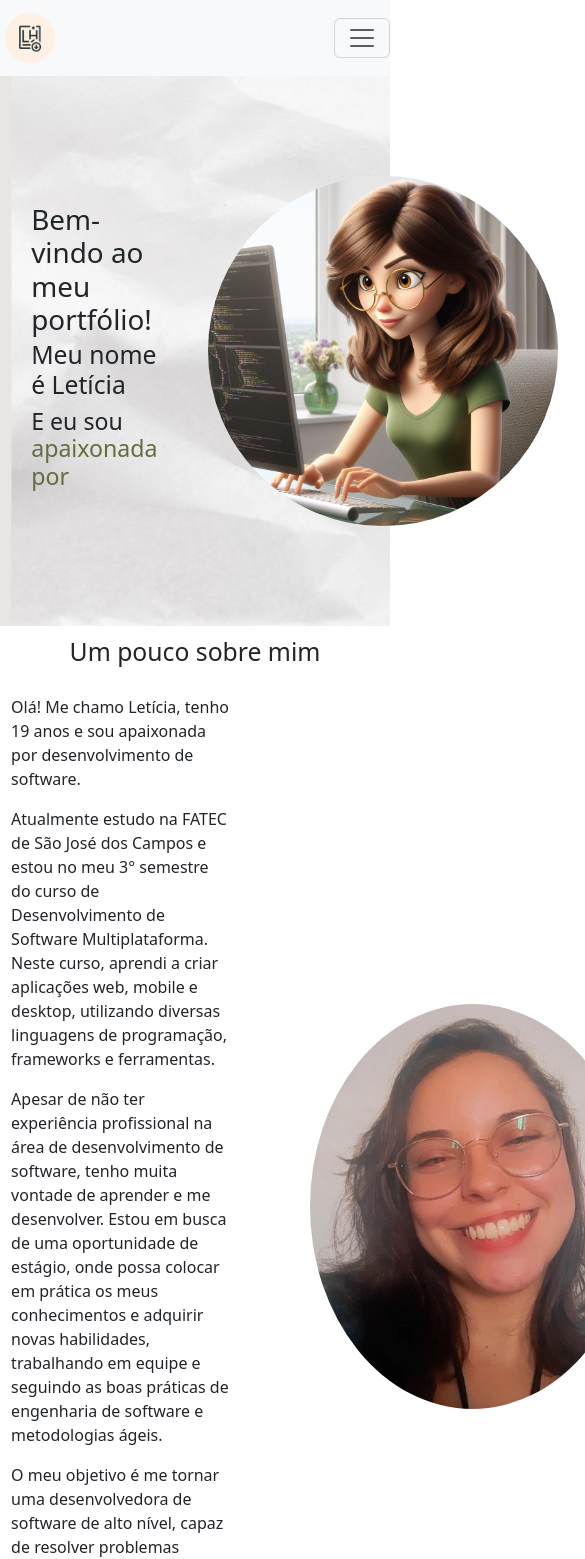
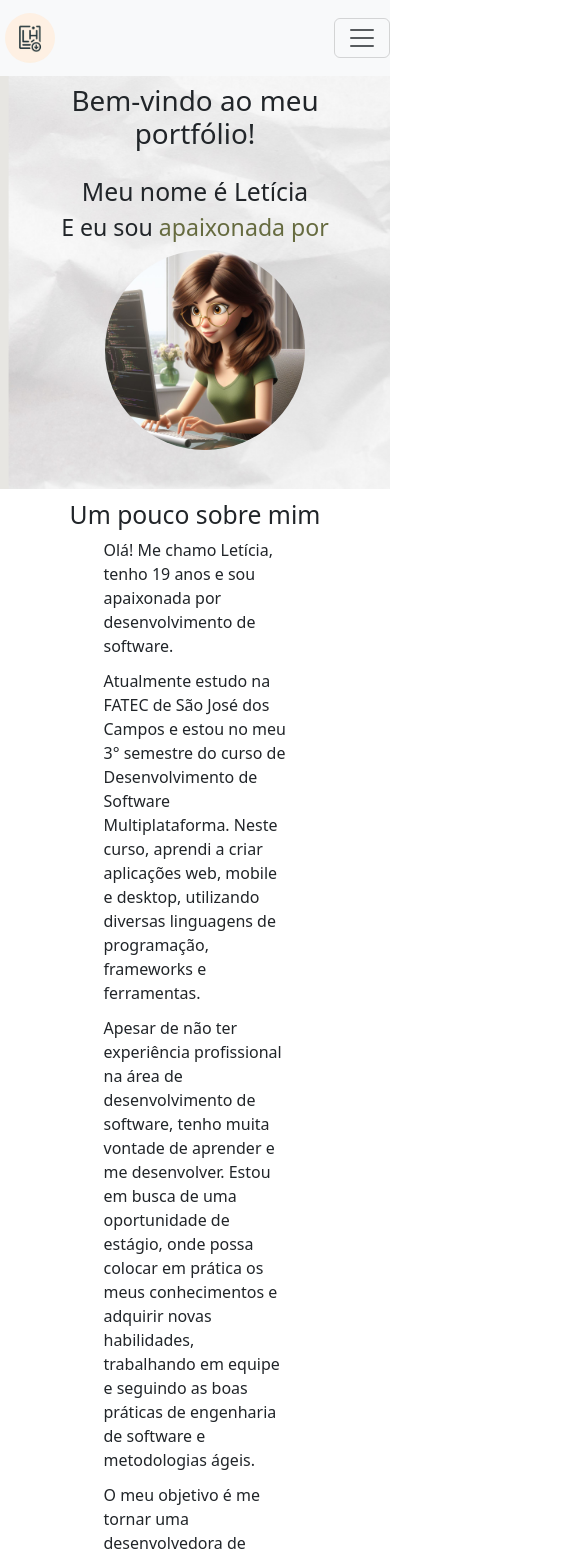
Before and after one commit to leticiacarvalho04/Portfolio, a React (Create React App) app: page / in a window 390 px wide. Shown: the top 1559 px of the page, 585 px wide, since content can reach past the window. Built offline with nearby package versions, Linux system fonts and the light colour scheme.

Commit message:
fazendo a responsividade

```diff
--- a/public/index.html
+++ b/public/index.html
@@ -9,6 +9,8 @@
       name="description"
       content="Web site created using create-react-app"
     />
+    <script src="https://code.jquery.com/jquery-3.5.1.slim.min.js"></script>
+    <script src="https://cdn.jsdelivr.net/npm/bootstrap@5.0.0-beta1/dist/js/bootstrap.bundle.min.js"></script>
     <link rel="apple-touch-icon" href="%PUBLIC_URL%/logo192.png" />
 
     <!--
@@ -32,6 +34,8 @@
   </head>
   <body>
     <noscript>You need to enable JavaScript to run this app.</noscript>
+    <script src="https://code.jquery.com/jquery-3.5.1.slim.min.js"></script>
+    <script src="https://cdn.jsdelivr.net/npm/bootstrap@5.0.0-beta1/dist/js/bootstrap.bundle.min.js"></script>
     <div id="root"></div>
     <!--
       This HTML file is a template.
--- a/src/App.tsx
+++ b/src/App.tsx
@@ -1,14 +1,14 @@
 import React from 'react';
 import logo from './logo.svg';
 import './App.css';
-import Navbar from './component/navbar/navbar';
 import Home from './component/home/home';
 import Footer from './component/footer/footer';
+import Header from './component/navbar/navbar';
 
 function App() {
   return (
     <>
-      <Navbar />
+      <Header />
       <div>
         <Home />
       </div>
--- a/src/component/contatos/contatos.tsx
+++ b/src/component/contatos/contatos.tsx
@@ -1,12 +1,12 @@
 import React from 'react';
 import './contatos.css';
-import Navbar from '../navbar/navbar';
 import Footer from '../footer/footer';
+import Header from '../navbar/navbar';
 
 export default function Contatos(){
     return(
         <>
-            <Navbar />
+            <Header />
             <div className="container2">
                 <h1>Contato</h1>
                 <p>Você pode entrar em contato comigo através das minhas redes sociais ou do meu email:</p>
--- a/src/component/home/home.css
+++ b/src/component/home/home.css
@@ -5,14 +5,13 @@
   height: 550px;
   display: flex;
   align-items: center;
-  width: 100%; /* Defina a largura para 100% */
+  width: 100%;
 }
 
-/* Se desejar manter algum espaçamento interno, você pode adicionar padding diretamente em elementos internos conforme necessário. */
 .text-container {
   display: flex;
   flex-direction: column;
-  padding: 0 8%; /* Adicione padding interno conforme necessário */
+  padding: 0 8%;
 }
 
 h1 {
@@ -78,9 +77,66 @@ h1 {
   justify-content: center;
 }
 
-
 .ass{
   padding-left: 20px;
   margin-left: 148px;
   margin-bottom: 4%;
 }
+
+@media screen and (max-width: 600px){
+  .background{
+    display: flex;
+    flex-wrap: wrap;
+    height: 70%;
+    justify-content: center;
+    align-items: center;
+  }
+
+  .text-container{
+    margin-top: 2%;
+    justify-content: center;
+    align-items: center;
+    text-align: center;
+  }
+
+  .profile-pic{
+    width: 200px;
+    height: 200px;
+    margin-bottom: 10%;
+  }
+
+  .container{
+    display: flex;
+    flex-wrap: wrap;
+    flex-direction: column;
+  }
+
+  .colunash{
+    display: flex;
+    flex-wrap: wrap;
+    flex-direction: column;
+    margin: 0;
+    padding: 0;
+    width: 100%;
+  }
+
+  .coluna1{
+    width: 100%;
+    margin: 0;
+    padding: 0;
+  }
+
+  .coluna2 img{
+    margin: 0;
+    padding: 0;
+    width: 250px;
+  }
+
+  .quote{
+    display: flex;
+    flex-wrap: wrap;
+    text-align: center;
+    font-size: 30px;
+    margin-left: 5%;
+  }
+}
--- a/src/component/navbar/navbar.css
+++ b/src/component/navbar/navbar.css
@@ -15,3 +15,10 @@ nav.navbar {
 div.collapse.navbar-collapse {
   width: 100%;
 }
+
+@media (max-width: 600px) {
+  .navbar-collapse.custom-collapse {
+    justify-content: center;
+    text-align: center;
+  }
+}
--- a/src/component/projetos/projetos.css
+++ b/src/component/projetos/projetos.css
@@ -16,7 +16,7 @@ h1,h5{
 .card-container {
     display: flex;
     flex-wrap: wrap;
-    justify-content: space-between;
+    justify-content: space-around;
   }
 
   .card-wrapper {
@@ -32,5 +32,69 @@ h1,h5{
   }
 
   .card-wrapper:nth-child(3n) {
-    margin-right: 0; /* Remove a margem à direita do último card de cada linha */
+    margin-right: 0;
   }
+
+  @media screen and (max-width:600px) {
+    .container1,.content1, .projetos{
+      display: flex;
+      flex-wrap: wrap;
+    }
+
+    .card-container{
+      display: flex;
+      flex-direction: column;
+      align-items: center;
+      width: 100vw;
+    }
+
+    .card-container {
+      display: flex;
+      flex-wrap: wrap;
+      justify-content: space-around;
+    }
+
+    .card-wrapper {
+      flex: 1 0 calc(33.33% - 8%);
+      margin-bottom: 20px;
+      box-sizing: border-box;
+      max-width: calc(33.33% - 5%);
+    }
+
+    .card {
+      width: 100%;
+      margin-bottom: 20px;
+    }
+
+    .card-wrapper:nth-child(3n) {
+      margin-right: 0;
+    }
+
+    @media screen and (max-width:600px) {
+      .container1,.content1, .projetos{
+        display: flex;
+        flex-wrap: wrap;
+      }
+
+      .card-container{
+        display: flex;
+        flex-direction: column;
+        align-items: center;
+        width: 100vw;
+      }
+
+      .card-wrapper {
+        flex: 1 0;
+        margin-right: 0;
+        max-width: 100%;
+      }
+
+      h1{
+        margin-bottom: 8%;
+      }
+
+      h5,p{
+        margin-bottom: 6%;
+      }
+    }
+  }
--- a/src/component/projetos/projetos.tsx
+++ b/src/component/projetos/projetos.tsx
@@ -6,9 +6,8 @@ import Modal from 'react-bootstrap/Modal';
 import Button from 'react-bootstrap/Button';
 import Card from 'react-bootstrap/Card';
 import { FontAwesomeIcon } from '@fortawesome/react-fontawesome';
-import Home from '../home/home';
 import Footer from '../footer/footer';
-import Navbar from '../navbar/navbar';
+import Header from '../navbar/navbar';
 
 interface Project {
     title: string;
@@ -107,7 +106,7 @@ export default function Projetos(){
 
     return(
         <>
-            <Navbar />
+            <Header />
             <div className='container1'>
                 <div className='content1'>
                     <div className="projetos">
--- a/src/component/sobremim/sobreMim.css
+++ b/src/component/sobremim/sobreMim.css
@@ -116,3 +116,89 @@ body {
   .mais i{
     color: gray;
   }
+
+  @media screen and (max-width:600px) {
+    .container3{
+      display: flex;
+      flex-wrap: wrap;
+      margin: 2%;
+      margin-left: 7%;
+      justify-content: center;
+      align-items: center;
+    }
+
+    .pessoal{
+      display: flex;
+      flex-wrap: wrap;
+      justify-content: center;
+      align-items: center;
+      text-align: center;
+    }
+    .colunas{
+      display: flex;
+      flex-wrap: wrap;
+      flex-direction: column;
+      margin: 0;
+      padding: 0;
+      width: 100%;
+      margin-bottom: 3%;
+    }
+
+    .hobbies,.filmes-series{
+      width: 100vw;
+      margin-bottom: 3%;
+    }
+    .hobbies h3,.filmes-series h3{
+      width: 100vw;
+      margin-bottom: 4%;
+    }
+
+    .coluna1{
+      width: 100%;
+      margin: 0;
+      padding: 0;
+      margin-bottom: 2%;
+    }
+
+    .coluna2{
+      width: 100vw;
+      display: flex;
+      flex-direction: column;
+      justify-content: center;
+      align-items: center;
+      text-align: center;
+      margin: auto;
+      padding: auto;
+      margin-bottom: 5%;
+    }
+
+    .coluna2 h2{
+      width: 100vw;
+    }
+
+    .coluna2 .imagens{
+      display: flex;
+      flex-wrap: wrap;
+      justify-content: center;
+      align-items: center;
+      text-align: center;
+      width: 100%;
+    }
+
+    .imagem-carousel {
+      width: 90%;
+    }
+
+    .livros{
+      margin-bottom:5%;
+    }
+
+    .livros h1{
+      margin-bottom:5%;
+    }
+
+    .mais{
+      margin-bottom: 10%;
+    }
+
+  }
--- a/src/component/sobremim/sobreMim.tsx
+++ b/src/component/sobremim/sobreMim.tsx
@@ -2,11 +2,11 @@ import './sobreMim.css'
 import 'slick-carousel/slick/slick.css';
 import 'slick-carousel/slick/slick-theme.css';
 import { useEffect, useRef, useState } from 'react';
-import Navbar from "../navbar/navbar";
 import 'slick-carousel/slick/slick.css';
 import 'slick-carousel/slick/slick-theme.css';
 import Slider from "react-slick";
 import Footer from '../footer/footer';
+import Header from '../navbar/navbar';
 
 export default function SobreMim(){
     const sliderRef = useRef<Slider>(null);
@@ -34,7 +34,7 @@ export default function SobreMim(){
 
     return(
         <>
-            <Navbar />
+            <Header />
             <div className="container3">
                 <div className="content3">
                     <h1>Acadêmico</h1>
@@ -85,7 +85,7 @@ export default function SobreMim(){
                                     </ul>
                                 </div>
 
-                                <div className="Filmes-series">
+                                <div className="filmes-series">
                                     <h3>Filmes e séries</h3>
                                     <ul>
                                         <li>Gilmore Girls</li>
```
Also changed, not shown: src/component/navbar/navbar.tsx (+16 -26 lines).
